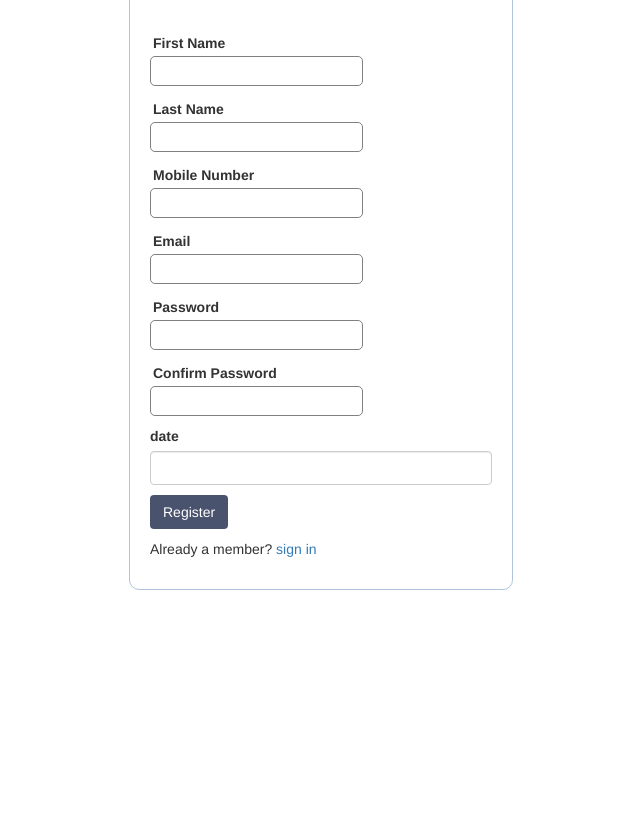
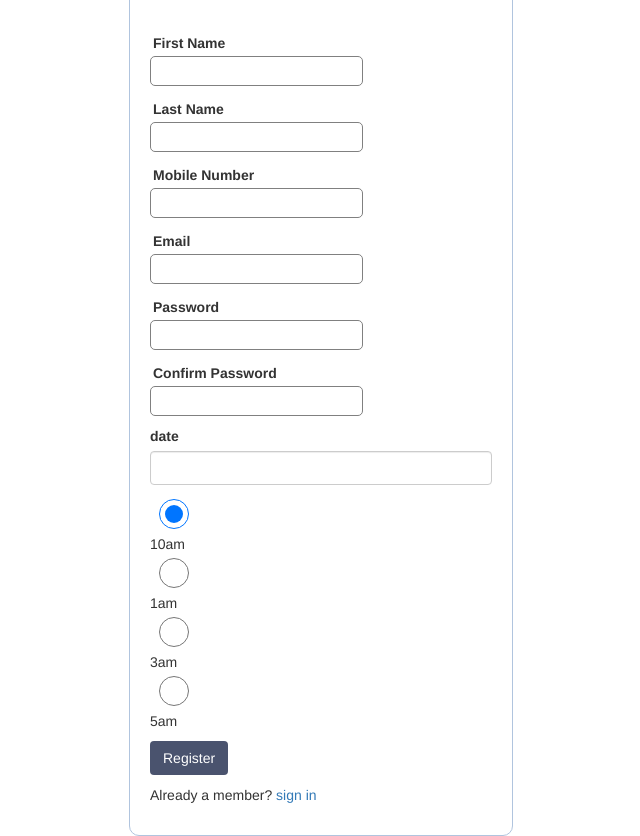
Before and after one commit to Kimster07/comp606A1P2, a PHP site: page /registration.php in a window 1280 px wide. Shown: the part 156-992 px from the top of the page, without its empty margins (319-959 px from the left). Before the commit the page ends 746 px from the top, so only its background shows below. Run offline with PHP 8.4, Linux system fonts and the light colour scheme; some libraries are stand-ins or nearby versions.

Commit message:
Update registration.php
add radio button for appointment

```diff
--- a/registration.php
+++ b/registration.php
@@ -61,6 +61,16 @@
 
   });
   </script>
+
+  <div class="input-group">
+  <input type="radio" name="appointment" value="10am" checked> 10am<br>
+  <input type="radio" name="appointment" value="1pm"> 1am<br>
+  <input type="radio" name="appointment" value="3pm"> 3am <br>
+  <input type="radio" name="appointment" value="5pm"> 5am
+  </div>
+
+
+
   <div class="input-group">
     <button type="submit" name="register" class="btn">Register</button>
   </div>
```
